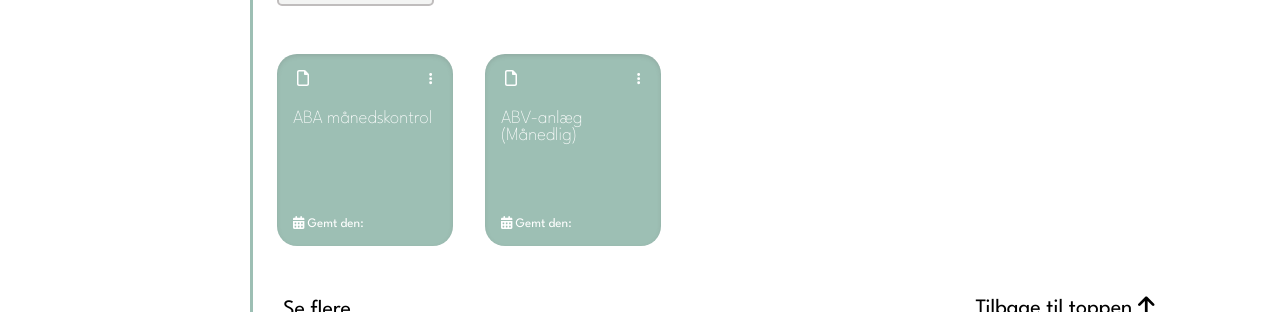
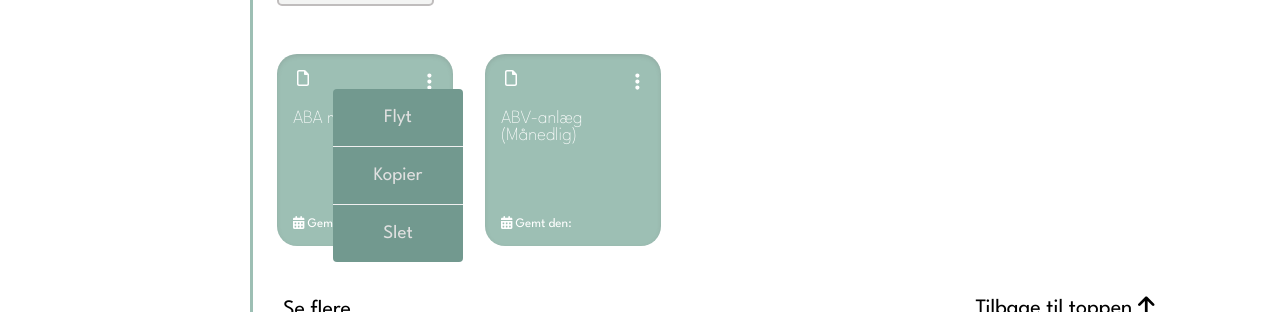
Before and after one commit to SebbeDK/DBI-egenkontrol, a Vue app in the folder DBI-Egenkontrol/: page /skemaer/skabeloner in a window 1280 px wide. Both pictures are taken after a click on the button 430 px from the left and 365 px from the top of the page. Shown: the part 287-599 px from the top of the page. Built offline with nearby package versions, Linux system fonts and the light colour scheme.

Commit message:
Lavet menu på cards samt styling

```diff
--- a/DBI-Egenkontrol/src/components/FileCard.vue
+++ b/DBI-Egenkontrol/src/components/FileCard.vue
@@ -1,28 +1,85 @@
 <script setup>
-defineProps({
+import { ref, onMounted, onUnmounted } from 'vue';
+
+const props = defineProps({
   title: String,
   date: String,
 });
+
+const emit = defineEmits(['edit', 'delete']);
+
+const menuOpen = ref(false);
+
+function toggleMenu(e) {
+  e.stopPropagation();
+  menuOpen.value = !menuOpen.value;
+}
+
+function closeMenu() {
+  menuOpen.value = false;
+}
+
+function handleEdit() {
+  emit('edit');
+  closeMenu();
+}
+
+function handleDelete() {
+  emit('delete');
+  closeMenu();
+}
+
+// Close menu when clicking outside
+function onClickOutside(event) {
+  if (!event.target.closest('.file-card')) {
+    closeMenu();
+  }
+}
+
+onMounted(() => {
+  document.addEventListener('click', onClickOutside);
+});
+onUnmounted(() => {
+  document.removeEventListener('click', onClickOutside);
+});
 </script>
+
 
 <template>
   <div class="file-card">
     <div class="file-card-icon">
       <font-awesome-icon :icon="['far', 'file']" />
     </div>
-    <button class="menu-icon">
+    <button class="menu-icon" @click="toggleMenu">
       <font-awesome-icon :icon="['fas', 'ellipsis-vertical']" />
     </button>
+    <div
+      v-if="menuOpen"
+      class="dropdown-menu"
+      @click.stop
+    >
+      <ul class="dropdown-list">
+        <li>
+          <button @click="handleMove" class="dropdown-btn">Flyt</button>
+        </li>
+        <li>
+          <button @click="handleCopy" class="dropdown-btn">Kopier</button>
+        </li>
+        <li>
+          <button @click="handleDelete" class="dropdown-btn">Slet</button>
+        </li>
+      </ul>
+    </div>
     <h3>{{ title }}</h3>
     <div class="file-card__date">
       <font-awesome-icon :icon="['fas', 'calendar-days']" />
-    <span> Gemt den: <br>{{ date }}</span>
+      <span> Gemt den: <br />{{ date }}</span>
     </div>
   </div>
 </template>
 
+
 <style scoped>
-
 .file-card {
   background: #9dbfb4;
   padding: 1rem;
@@ -35,34 +92,85 @@ defineProps({
   font-family: "League Spartan";
 }
 
-.file-card-icon{
+.file-card-icon {
   position: absolute;
   left: 20px;
 }
+
 .menu-icon {
   position: absolute;
   right: 15px;
   border: none;
   background-color: #9dbfb4;
   color: white;
+  cursor: pointer;
+  font-size: 1.2rem;
+  z-index: 10;
 }
 
-h3{
+.menu-icon:hover {
+  color: #e0e0e0;
+}
+
+.dropdown-menu {
+  position: absolute;
+  top: 35px;
+  right: -10px;
+  background: #72998f;
+  color: #f0f0f0;
+  border: none;
+  min-width: 130px;
+  z-index: 11;
+  border-radius: 4px;
+}
+
+.dropdown-list {
+  list-style: none;
+  margin: 0;
+  padding: 0;
+
+}
+
+.dropdown-btn {
+  width: 100%;
+  text-align: center;
+  padding: 20px 25px;
+  border-bottom: 1px solid #f0f0f0;
+  border-left: none;
+  border-right: none;
+  border-top:none;
+  background: none;
+  cursor: pointer;
+  font-family: "League Spartan";
+  font-size: 19px;
+  color: #e0e0e0;
+}
+
+.dropdown-list li:last-of-type .dropdown-btn{
+  border: none;
+}
+
+.dropdown-btn:hover {
+  background: #9dbfb4;
+}
+
+h3 {
   color: white;
   margin-top: 2.5rem;
   font-weight: lighter;
+}
 
-}
-.file-card__date{
-    position:absolute;
+.file-card__date {
+  position: absolute;
   bottom: 15px;
 }
-.file-card__date svg{
+
+.file-card__date svg {
   margin-top: 3.5rem;
   font-size: 13px;
 }
 
-.file-card__date span{
+.file-card__date span {
   margin-top: 3.5rem;
   font-size: 13px;
 }
--- a/DBI-Egenkontrol/src/views/SchedulesView.vue
+++ b/DBI-Egenkontrol/src/views/SchedulesView.vue
@@ -84,7 +84,6 @@ const sortedFiles = computed(() => {
   }
   return arr;
 });
-
 
 
 function parseDate(str) {
```
Lines whose indentation alone changed are shown as unchanged.
